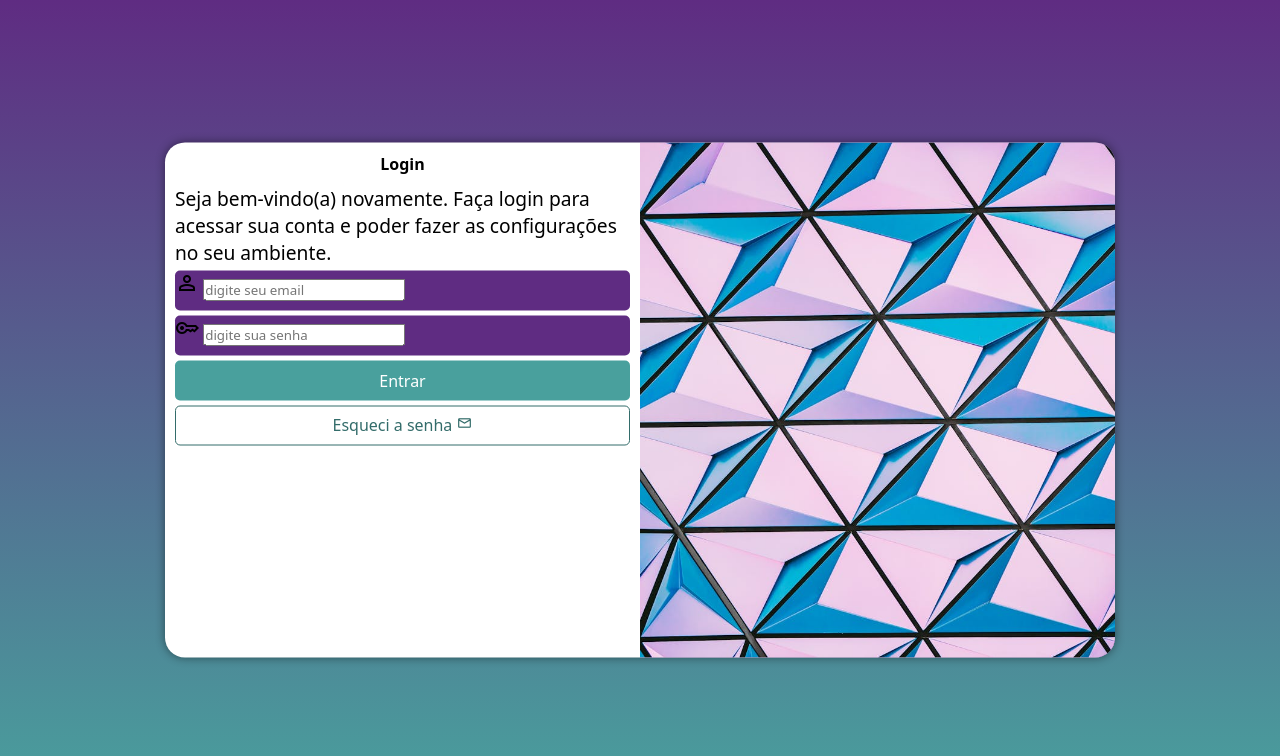
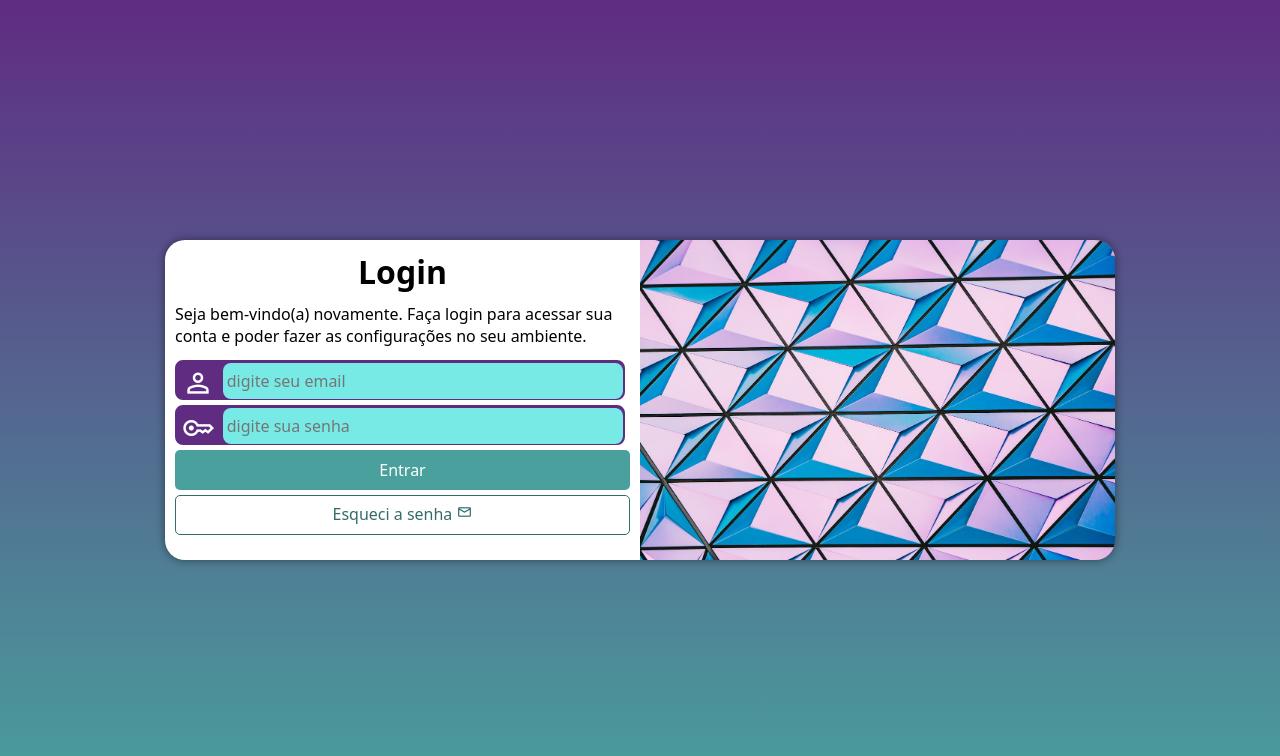
Before and after one commit to camillyosc/projeto-login, a plain HTML site: page index.html in a window 1280 px wide. Drawn offline with nearby package versions, Linux system fonts and the light colour scheme.

Commit message:
projeto finalizado

```diff
--- a/estilos/media-query.css
+++ b/estilos/media-query.css
@@ -8,7 +8,9 @@
 
 
   #login {
+
     width: 80vw;
+    height: 290px;
   }
 
   #imagem {
@@ -22,6 +24,19 @@
     width: 70%;
   }
 
+  #formulario h1 {
+    margin-top: 1px;
+    font-size:1.5em ;
+    margin-bottom: 5px;
+  }
+
+
+  #formulario p {
+    font-size: 0.94em;
+    margin-bottom: 13px;
+
+  }
+
 }
 
 @media screen and (min-width: 992px) {
@@ -32,6 +47,8 @@
 
   #login {
     width: 950px;
+    height: 320px;
+
   }
 
   #imagem {
@@ -46,12 +63,14 @@
   }
 
   #formulario h1 {
-    font-size:1em ;
+    font-size:2em ;
   }
 
 
   #formulario p {
-    font-size: 1.2em;
+    font-size: 1em;
+    margin-bottom: 13px;
   }
 
+
 }
--- a/estilos/style.css
+++ b/estilos/style.css
@@ -29,16 +29,14 @@ main {
   width: 250px;
   height: 515px;
   border-radius: 20px;
-
   position: absolute;
   top: 50%;
   left: 50%;
-  transform: translate(-50%, -50%);
   overflow: hidden;
   box-shadow: 0px 0px 10px #00000077;
-
   transition: width .3s, heigth .3s;
   transition-timing-function: ease;
+  transform: translate(-50%, -50%);
 
 }
 
@@ -66,15 +64,41 @@ main {
 
 .campo {
   background-color: #5f2c82;
+  border: 2px solid #5f2c82;
   display: block;
-  width: 100%;
+  width: 99%;
   height: 40px;
-  border-radius: 5px;
+  border-radius: 8px;
   margin: 5px 0px;
 }
 
 .campo > label {
   display: none;
+}
+
+.campo span {
+  color: white;
+
+  font-size: 2em;
+  width: 41.6px;
+  padding: 5px;
+}
+
+
+.campo input {
+  background-color: #77eae6;
+  width: calc(100% - 46px);
+  font-size: 1em;
+  height: 100%;
+  border: 0px;
+  border-radius: 8px;
+  padding: 4px;
+  transform: translateY(-12px);
+}
+
+
+.campo > input:focus-within {
+  background-color: white;
 }
 
 
```
